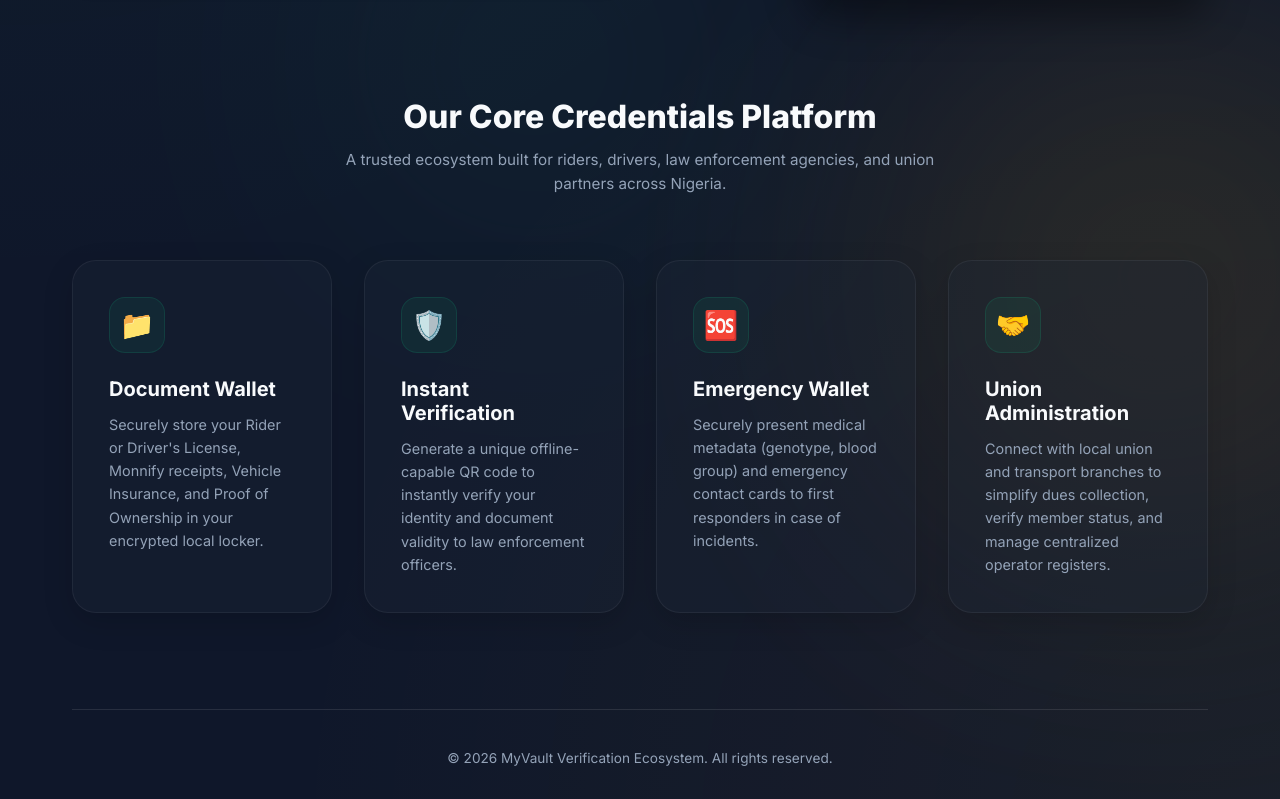
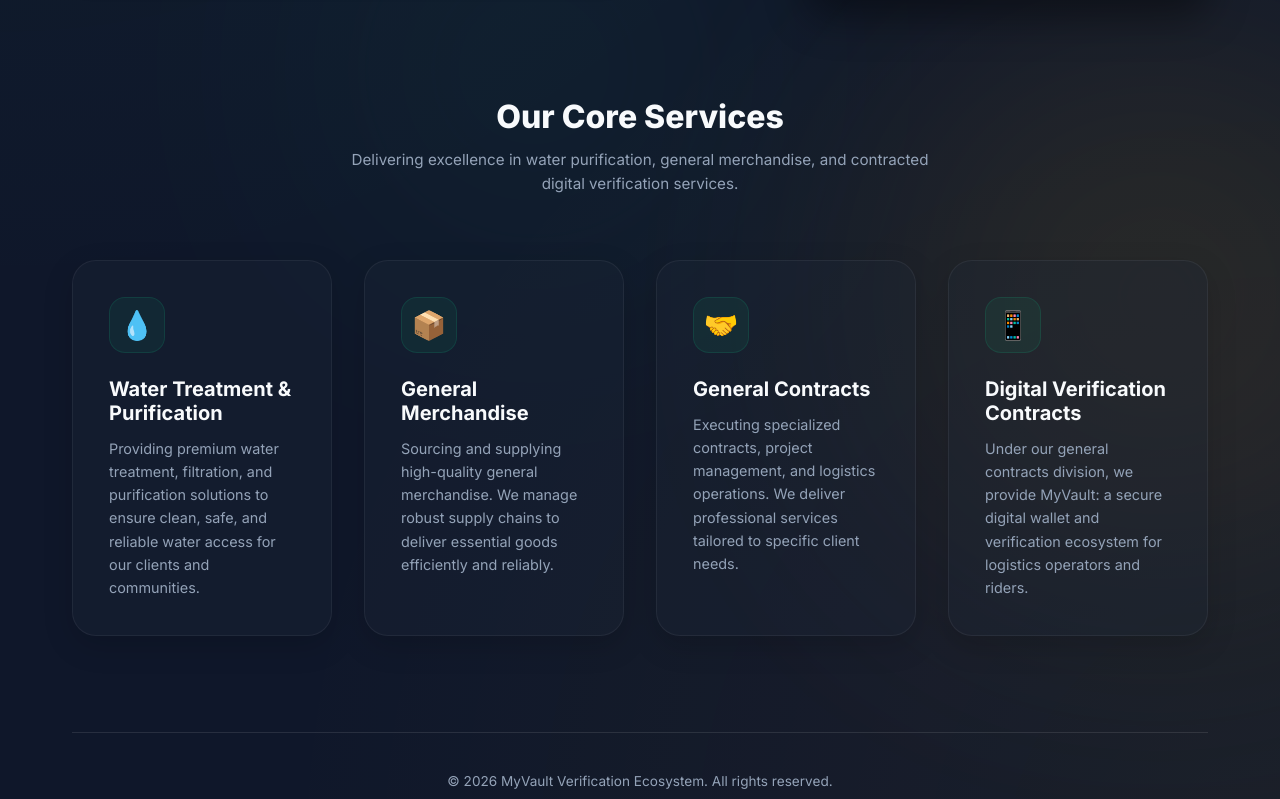
Before and after one commit to olaf-ice/regularise, a website: page public/index.html in a window 1280 px wide. Shown: the part 708-1507 px from the top of the page. Drawn offline with Linux system fonts and the light colour scheme.

Commit message:
chore: align landing page services with CAC business description for payment gateway compliance

```diff
--- a/public/index.html
+++ b/public/index.html
@@ -73,37 +73,37 @@
 
             <!-- Features Grid Section -->
             <div style="margin-bottom: 6rem; position: relative; z-index: 2;">
-                <h2 style="text-align: center; margin-bottom: 0.75rem; font-size: 2rem; font-weight: 800;">Our Core Credentials Platform</h2>
-                <p style="text-align: center; color: var(--text-muted); max-width: 600px; margin: 0 auto 3rem auto; font-size: 0.95rem;">A trusted ecosystem built for riders, drivers, law enforcement agencies, and union partners across Nigeria.</p>
+                <h2 style="text-align: center; margin-bottom: 0.75rem; font-size: 2rem; font-weight: 800;">Our Core Services</h2>
+                <p style="text-align: center; color: var(--text-muted); max-width: 600px; margin: 0 auto 3rem auto; font-size: 0.95rem;">Delivering excellence in water purification, general merchandise, and contracted digital verification services.</p>
 
                 <div class="premium-feature-grid">
 
-                    <!-- Feature 1: Digital Wallet -->
+                    <!-- Feature 1: Water Treatment -->
                     <div class="premium-feature-card">
-                        <div class="icon-box">📁</div>
-                        <h3>Document Wallet</h3>
-                        <p>Securely store your Rider or Driver's License, Monnify receipts, Vehicle Insurance, and Proof of Ownership in your encrypted local locker.</p>
+                        <div class="icon-box">💧</div>
+                        <h3>Water Treatment & Purification</h3>
+                        <p>Providing premium water treatment, filtration, and purification solutions to ensure clean, safe, and reliable water access for our clients and communities.</p>
                     </div>
 
-                    <!-- Feature 2: Instant Verification -->
+                    <!-- Feature 2: General Merchandise -->
                     <div class="premium-feature-card">
-                        <div class="icon-box">🛡️</div>
-                        <h3>Instant Verification</h3>
-                        <p>Generate a unique offline-capable QR code to instantly verify your identity and document validity to law enforcement officers.</p>
+                        <div class="icon-box">📦</div>
+                        <h3>General Merchandise</h3>
+                        <p>Sourcing and supplying high-quality general merchandise. We manage robust supply chains to deliver essential goods efficiently and reliably.</p>
                     </div>
 
-                    <!-- Feature 3: Emergency Support -->
+                    <!-- Feature 3: General Contracts -->
                     <div class="premium-feature-card">
-                        <div class="icon-box">🆘</div>
-                        <h3>Emergency Wallet</h3>
-                        <p>Securely present medical metadata (genotype, blood group) and emergency contact cards to first responders in case of incidents.</p>
+                        <div class="icon-box">🤝</div>
+                        <h3>General Contracts</h3>
+                        <p>Executing specialized contracts, project management, and logistics operations. We deliver professional services tailored to specific client needs.</p>
                     </div>
 
-                    <!-- Feature 4: Union Integration -->
+                    <!-- Feature 4: Digital Wallet (To retain app functionality) -->
                     <div class="premium-feature-card">
-                        <div class="icon-box">🤝</div>
-                        <h3>Union Administration</h3>
-                        <p>Connect with local union and transport branches to simplify dues collection, verify member status, and manage centralized operator registers.</p>
+                        <div class="icon-box">📱</div>
+                        <h3>Digital Verification Contracts</h3>
+                        <p>Under our general contracts division, we provide MyVault: a secure digital wallet and verification ecosystem for logistics operators and riders.</p>
                     </div>
 
                 </div>
```
